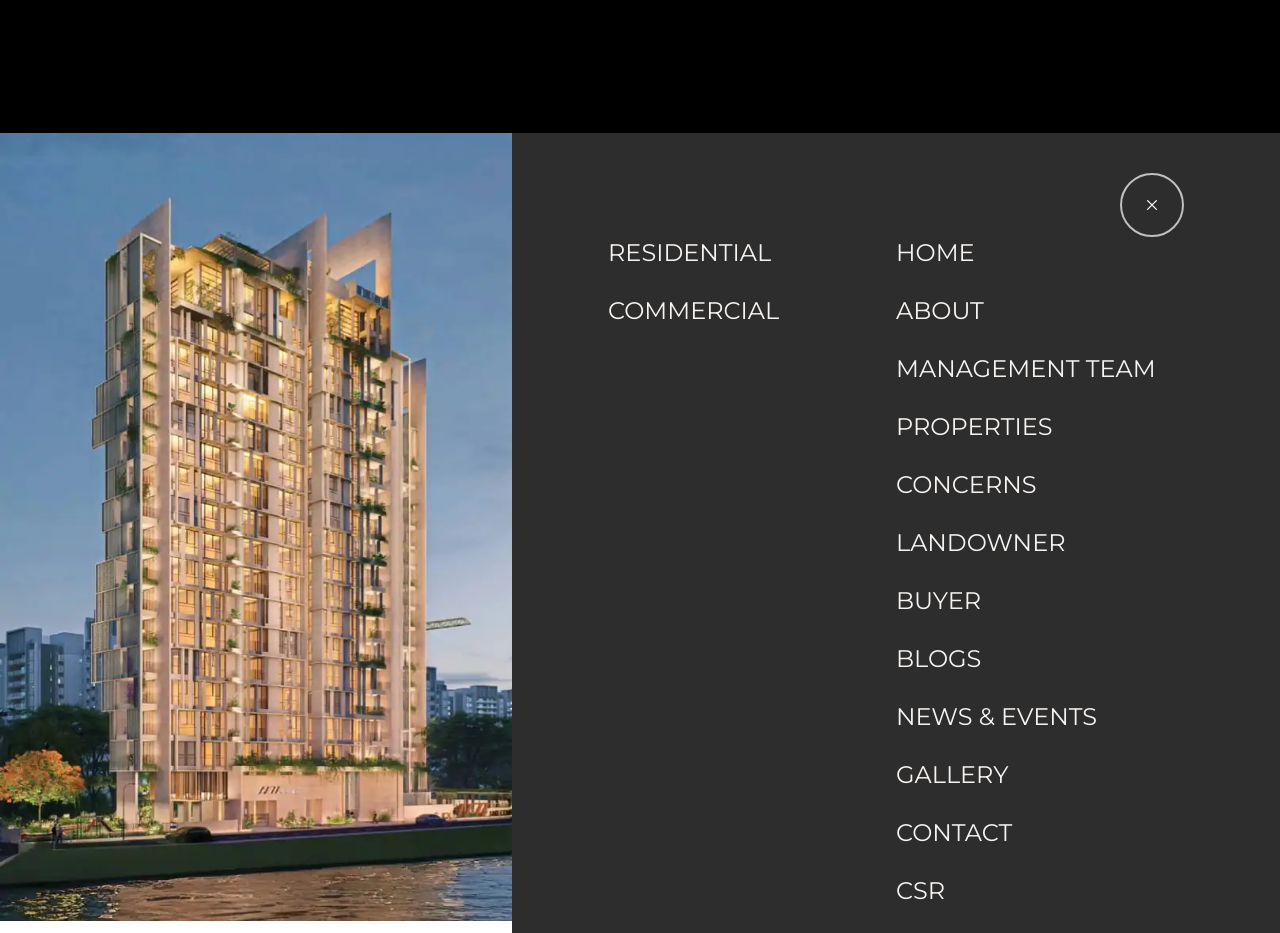
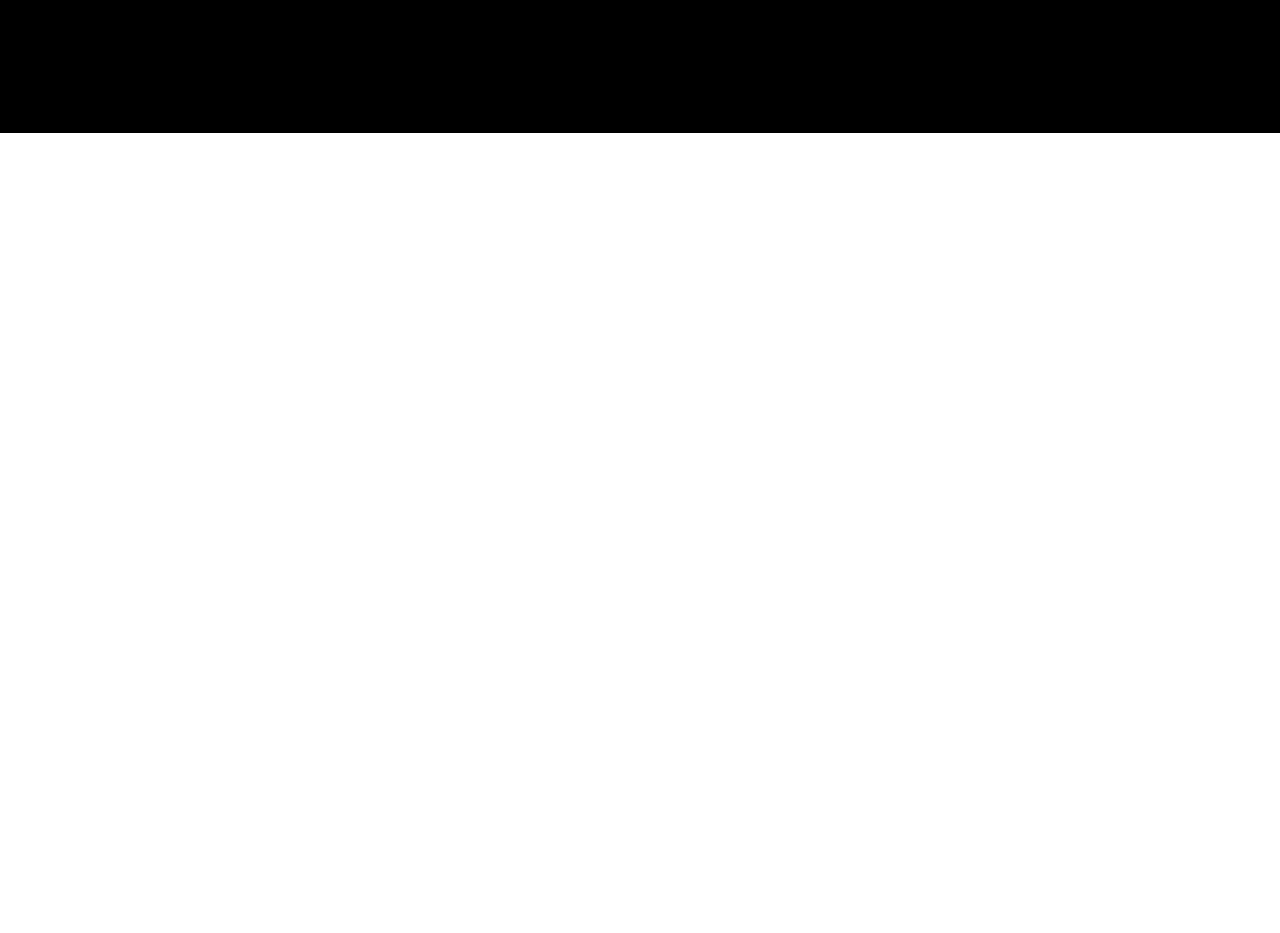
Before and after one commit to nuruddin-osman/nextgent-project, a Next.js app: page / in a window 1280 px wide. Shown: the part 1860-2793 px from the top of the page. After the commit the page ends 1993 px from the top, so only its background shows below. Built offline with nearby package versions, Linux system fonts and the light colour scheme.

Commit message:
nevbar menu open & clos action worked

```diff
--- a/package.json
+++ b/package.json
@@ -16,7 +16,8 @@
     "react-dom": "19.2.0",
     "react-icons": "^5.5.0",
     "react-image-gallery": "^1.4.0",
-    "swiper": "^12.0.3"
+    "swiper": "^12.0.3",
+    "tailwind-scrollbar": "^2.1.0"
   },
   "devDependencies": {
     "autoprefixer": "^10.4.21",
--- a/src/app/layouts/ImageGallary.jsx
+++ b/src/app/layouts/ImageGallary.jsx
@@ -1,27 +1,17 @@
 "use client";
-import React, { useEffect } from "react";
+import React from "react";
 import ImageGallery from "react-image-gallery";
-import AOS from "aos";
-import "aos/dist/aos.css";
+
 import "react-image-gallery/styles/css/image-gallery.css";
 import { cardData } from "../components/dummy-content/Datas";
 
 const ImageGallary = () => {
-  useEffect(() => {
-    AOS.init({ duration: 1000, once: true });
-  }, []);
-
   const images = cardData.map((item) => ({
     original: item.image.src,
   }));
 
-  console.log(images);
-
   return (
-    <div
-      className="relative w-full h-screen overflow-hidden group"
-      data-aos="fade-up"
-    >
+    <div className="relative w-full h-screen overflow-hidden group">
       {/* Image Gallery */}
       <ImageGallery
         items={images}
--- a/src/app/layouts/NavMenu.jsx
+++ b/src/app/layouts/NavMenu.jsx
@@ -1,9 +1,13 @@
+"use client";
+
 import Link from "next/link";
-import React from "react";
+import React, { useEffect } from "react";
 import { IoCloseOutline } from "react-icons/io5";
 import ImageGallary from "./ImageGallary";
+import AOS from "aos";
+import "aos/dist/aos.css";
 
-const NavMenu = () => {
+const NavMenu = ({ handleClose }) => {
   const menuItems = {
     action_menu: [
       "Home",
@@ -21,17 +25,25 @@ const NavMenu = () => {
     ],
     blog_menu: ["Residential", "Commercial"],
   };
+
+  useEffect(() => {
+    AOS.init({ duration: 1000, once: true });
+  }, []);
+
   return (
-    <section>
+    <section data-aos="fade-up">
       <div className="flex">
         <div className="w-2/5">
           <ImageGallary />
         </div>
-        <div className="bg-[#2D2D2D] w-3/5 py-10 px-24 h-screen overflow-y-auto">
+        <div className="bg-[#2D2D2D] w-3/5 py-10 px-24 h-screen overflow-y-scroll scrollbar-thin scrollbar-thumb-[#F4991A] scrollbar-track-gray-200">
           <div className="flex justify-end">
-            <div className="h-16 w-16 rounded-full border-2 border-white/70 text-white flex items-center justify-center text-xl cursor-pointer">
+            <button
+              onClick={handleClose}
+              className="h-16 w-16 rounded-full border-2 border-white/70 text-white flex items-center justify-center text-xl cursor-pointer"
+            >
               <IoCloseOutline />
-            </div>
+            </button>
           </div>
           <div className="flex w-full">
             <ul className="w-1/2 flex flex-col gap-5">
--- a/src/app/layouts/Navbar.jsx
+++ b/src/app/layouts/Navbar.jsx
@@ -5,10 +5,14 @@ import { useState, useEffect } from "react";
 import { Logo } from "../components/icons/Logo";
 import { IoCall } from "react-icons/io5";
 import MenuBar from "../components/icons/MenuBar";
+import NavMenu from "./NavMenu";
+import Aos from "aos";
+import "aos/dist/aos.css";
 
 const Navbar = () => {
   const [isScrolled, setIsScrolled] = useState(false);
   const [isVisible, setIsVisible] = useState(true);
+  const [isOpen, setIsOpen] = useState(false);
 
   useEffect(() => {
     let lastY = 0;
@@ -31,7 +35,15 @@ const Navbar = () => {
     return () => window.removeEventListener("scroll", handleScroll);
   }, []);
 
+  useEffect(() => {
+    Aos.init({ duration: 1000, once: true });
+  }, []);
+
+  const handleOpen = () => setIsOpen(true);
+  const handleClose = () => setIsOpen(false);
+
   return (
+    <>
       <nav
         className={`fixed top-0 left-0 w-full z-50 py-5
       transition-all duration-1000 ease-in-out
@@ -85,7 +97,7 @@ const Navbar = () => {
                 >
                   menu
                 </Link>
-              <button className="">
+                <button onClick={handleOpen} className="">
                   <MenuBar />
                 </button>
               </div>
@@ -93,6 +105,23 @@ const Navbar = () => {
           </div>
         </div>
       </nav>
+
+      <div className="relative top-0 left-0 z-50">
+        {isOpen && <NavMenu handleClose={handleClose} />}
+      </div>
+      {/* Animated NavMenu Overlay */}
+      {/* <div
+        className={`fixed inset-0 transition-all duration-700 ease-in-out ${
+          isOpen
+            ? "opacity-100 visible scale-100 z-[9999]"
+            : "opacity-0 invisible scale-95 z-[9999]"
+        }`}
+      >
+        <div className="w-full h-screen transition-all duration-700 ease-in-out">
+          <NavMenu handleClose={handleClose} />
+        </div>
+      </div> */}
+    </>
   );
 };
 
--- a/src/app/page.js
+++ b/src/app/page.js
@@ -1,14 +1,11 @@
 import React from "react";
 import BannerSlider from "./components/Banner";
 import Ourprejects from "./components/home/Ourprejects";
-import NavMenu from "./layouts/NavMenu";
-
 const Home = () => {
   return (
     <div>
       <BannerSlider />
       <Ourprejects />
-      <NavMenu />
     </div>
   );
 };
--- a/tailwind.config.js
+++ b/tailwind.config.js
@@ -21,5 +21,5 @@ module.exports = {
       },
     },
   },
-  plugins: [],
+  plugins: [require("tailwind-scrollbar")({ nocompatible: true })],
 };
```
Also changed, not shown: 1 other file (tests, documents, lock files or other folders). Lines whose indentation alone changed are shown as unchanged.
